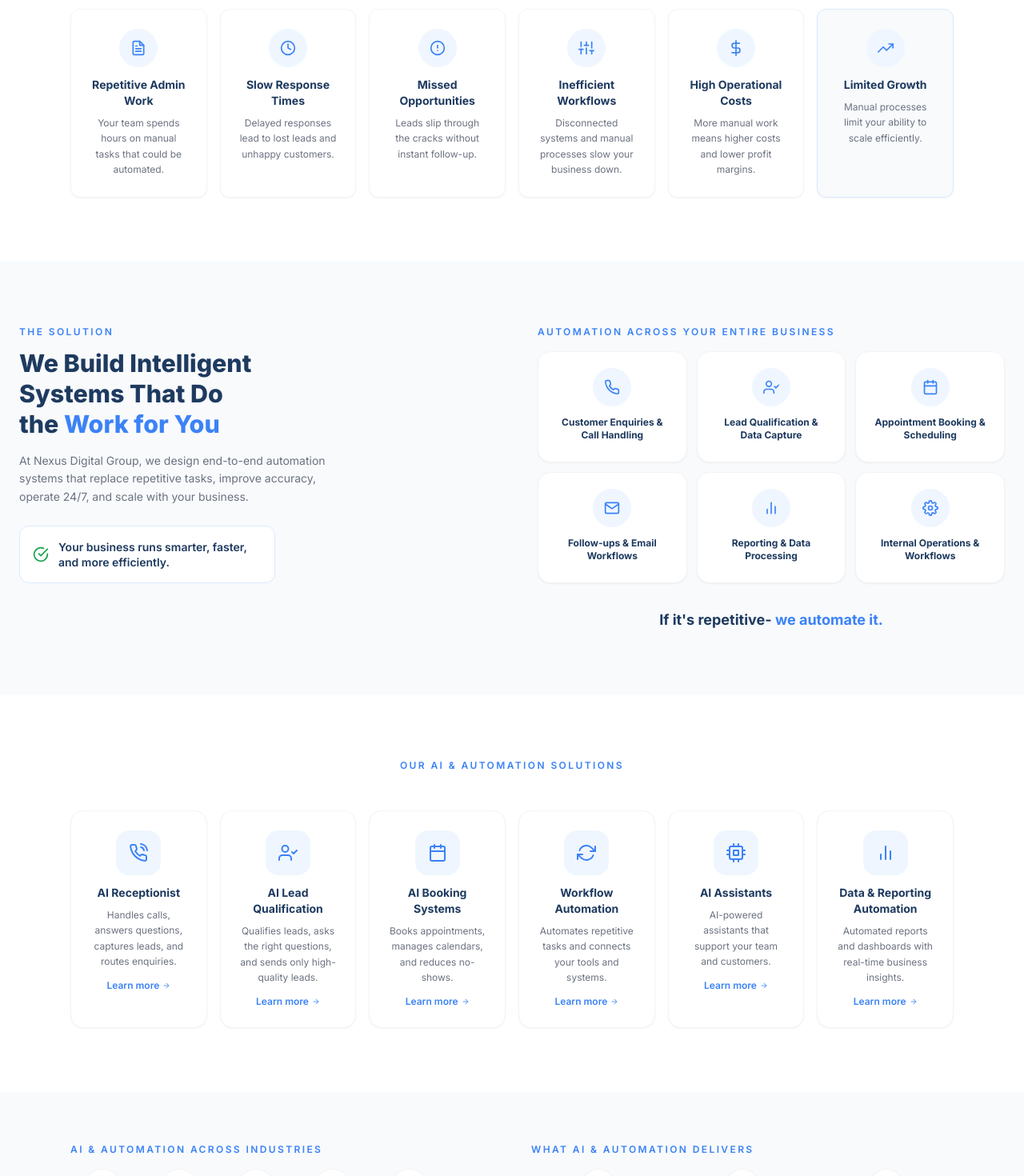
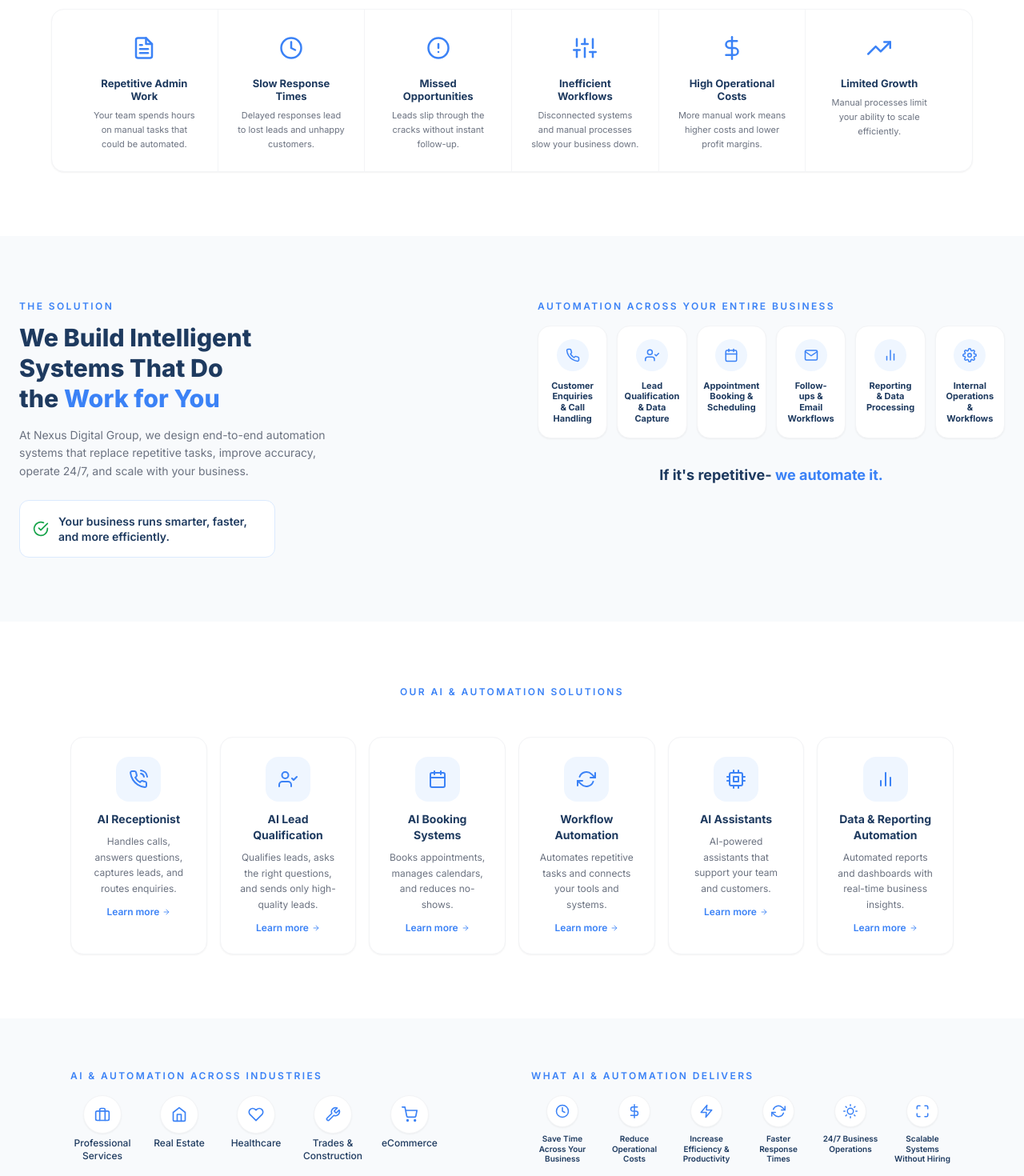
Before and after one commit to 2300031415/Nexus-Digital, a Next.js app: page /solutions/ai-automation in a window 1280 px wide. Shown: the part 1080-2550 px from the top of the page at 80% size. Built offline with nearby package versions, Linux system fonts and the light colour scheme.

Commit message:
updated files

```diff
--- a/src/components/solutions/ai-automation/AICTA.tsx
+++ b/src/components/solutions/ai-automation/AICTA.tsx
@@ -20,9 +20,11 @@ export default function AICTA() {
             Book Your Free AI Strategy Call <FiArrowRight />
           </motion.button>
           <div className="flex items-center gap-3 mt-1">
-            <div className="flex">
-              {["from-blue-400 to-blue-600", "from-green-400 to-green-600", "from-yellow-400 to-yellow-500", "from-purple-400 to-purple-600"].map((gradient, index) => (
-                <div key={gradient} className={`w-8 h-8 rounded-full border-2 border-nexus-navy -ml-2 first:ml-0 bg-gradient-to-br ${gradient}`} />
+            <div className="flex -space-x-3">
+              {[33, 47, 12, 5].map((imgId) => (
+                <div key={imgId} className="w-9 h-9 rounded-full bg-gray-300 border-2 border-nexus-navy overflow-hidden shrink-0">
+                  <img src={`https://i.pravatar.cc/100?img=${imgId}`} alt="Client" className="w-full h-full object-cover" />
+                </div>
               ))}
             </div>
             <p className="text-gray-400 text-xs">Join 100+ Australian businesses automating with Nexus.</p>
--- a/src/components/solutions/ai-automation/AIIndustriesDelivers.tsx
+++ b/src/components/solutions/ai-automation/AIIndustriesDelivers.tsx
@@ -38,11 +38,11 @@ export default function AIIndustriesDelivers() {
         </div>
         <div>
           <p className="text-nexus-blue text-xs font-semibold uppercase tracking-[0.2em] mb-4">WHAT AI & AUTOMATION DELIVERS</p>
-          <div className="grid grid-cols-3 gap-3">
+          <div className="grid grid-cols-3 xl:grid-cols-6 gap-3">
             {delivers.map(([Icon, label]) => (
-              <div key={label} className="flex flex-col items-center text-center">
-                <div className="w-10 h-10 bg-white border border-gray-100 rounded-full flex items-center justify-center text-nexus-blue text-lg shadow-sm mb-2"><Icon /></div>
-                <p className="text-nexus-dark font-semibold text-xs leading-snug">{label}</p>
+              <div key={label} className="flex flex-col items-center text-center justify-start">
+                <div className="w-10 h-10 bg-white border border-gray-100 rounded-full flex items-center justify-center text-nexus-blue text-lg shadow-sm mb-2 shrink-0"><Icon /></div>
+                <p className="text-nexus-dark font-semibold text-[10px] leading-tight">{label}</p>
               </div>
             ))}
           </div>
--- a/src/components/solutions/ai-automation/AIProblem.tsx
+++ b/src/components/solutions/ai-automation/AIProblem.tsx
@@ -19,12 +19,12 @@ export default function AIProblem() {
         <p className="text-nexus-blue text-xs font-semibold uppercase tracking-[0.2em] mb-2">THE PROBLEM</p>
         <h2 className="text-nexus-dark text-[2rem] font-extrabold">Most Businesses Are Wasting Time on Manual Work</h2>
       </div>
-      <motion.div initial="hidden" whileInView="show" viewport={{ once: true }} variants={{ hidden: {}, show: { transition: { staggerChildren: 0.08 } } }} className="max-w-6xl mx-auto px-6 grid grid-cols-2 md:grid-cols-3 lg:grid-cols-6 gap-4">
-        {cards.map((card) => (
-          <motion.div key={card.title} variants={{ hidden: { opacity: 0, y: 12 }, show: { opacity: 1, y: 0 } }} className={`${card.featured ? "bg-nexus-light-bg border-blue-100" : "bg-white border-gray-100"} border rounded-xl p-6 text-center shadow-sm hover:shadow-md hover:-translate-y-1 transition-all duration-200`}>
-            <div className="w-12 h-12 mx-auto mb-3 bg-blue-50 rounded-full flex items-center justify-center text-nexus-blue text-xl"><card.icon /></div>
-            <p className="text-nexus-dark font-bold text-sm mb-2">{card.title}</p>
-            <p className="text-gray-500 text-xs leading-relaxed">{card.desc}</p>
+      <motion.div initial="hidden" whileInView="show" viewport={{ once: true }} variants={{ hidden: {}, show: { transition: { staggerChildren: 0.08 } } }} className="max-w-6xl mx-auto px-6 grid grid-cols-2 md:grid-cols-3 lg:grid-cols-6 gap-0 border border-gray-100 rounded-2xl bg-white shadow-sm overflow-hidden">
+        {cards.map((card, idx) => (
+          <motion.div key={card.title} variants={{ hidden: { opacity: 0, y: 12 }, show: { opacity: 1, y: 0 } }} className={`p-6 text-center ${idx !== cards.length - 1 ? 'border-b sm:border-b-0 sm:border-r border-gray-100' : ''}`}>
+            <div className="w-12 h-12 mx-auto mb-3 flex items-center justify-center text-nexus-blue text-3xl"><card.icon /></div>
+            <p className="text-nexus-dark font-bold text-[13px] mb-2 leading-tight">{card.title}</p>
+            <p className="text-gray-500 text-[11px] leading-relaxed">{card.desc}</p>
           </motion.div>
         ))}
       </motion.div>
--- a/src/components/solutions/ai-automation/AISolution.tsx
+++ b/src/components/solutions/ai-automation/AISolution.tsx
@@ -36,11 +36,11 @@ export default function AISolution() {
         </div>
         <div>
           <p className="text-nexus-blue text-xs font-semibold uppercase tracking-[0.2em] mb-4">AUTOMATION ACROSS YOUR ENTIRE BUSINESS</p>
-          <motion.div initial="hidden" whileInView="show" viewport={{ once: true }} variants={{ hidden: {}, show: { transition: { staggerChildren: 0.08 } } }} className="grid grid-cols-2 sm:grid-cols-3 gap-3">
+          <motion.div initial="hidden" whileInView="show" viewport={{ once: true }} variants={{ hidden: {}, show: { transition: { staggerChildren: 0.08 } } }} className="grid grid-cols-2 sm:grid-cols-3 xl:grid-cols-6 gap-3">
             {areas.map((area) => (
-              <motion.div key={area.title} variants={{ hidden: { opacity: 0, y: 12 }, show: { opacity: 1, y: 0 } }} className="bg-white border border-gray-100 rounded-2xl p-5 text-center shadow-sm hover:shadow-md hover:-translate-y-1 transition-all duration-200">
-                <div className="w-12 h-12 mx-auto mb-3 bg-blue-50 rounded-full flex items-center justify-center text-nexus-blue text-xl"><area.icon /></div>
-                <p className="text-nexus-dark font-bold text-xs leading-snug mb-1">{area.title}</p>
+              <motion.div key={area.title} variants={{ hidden: { opacity: 0, y: 12 }, show: { opacity: 1, y: 0 } }} className="bg-white border border-gray-100 rounded-2xl p-4 text-center shadow-sm hover:shadow-md hover:-translate-y-1 transition-all duration-200 flex flex-col items-center justify-start">
+                <div className="w-10 h-10 mx-auto mb-3 bg-blue-50 rounded-full flex items-center justify-center text-nexus-blue text-lg shrink-0"><area.icon /></div>
+                <p className="text-nexus-dark font-bold text-[11px] leading-tight">{area.title}</p>
               </motion.div>
             ))}
           </motion.div>
```
